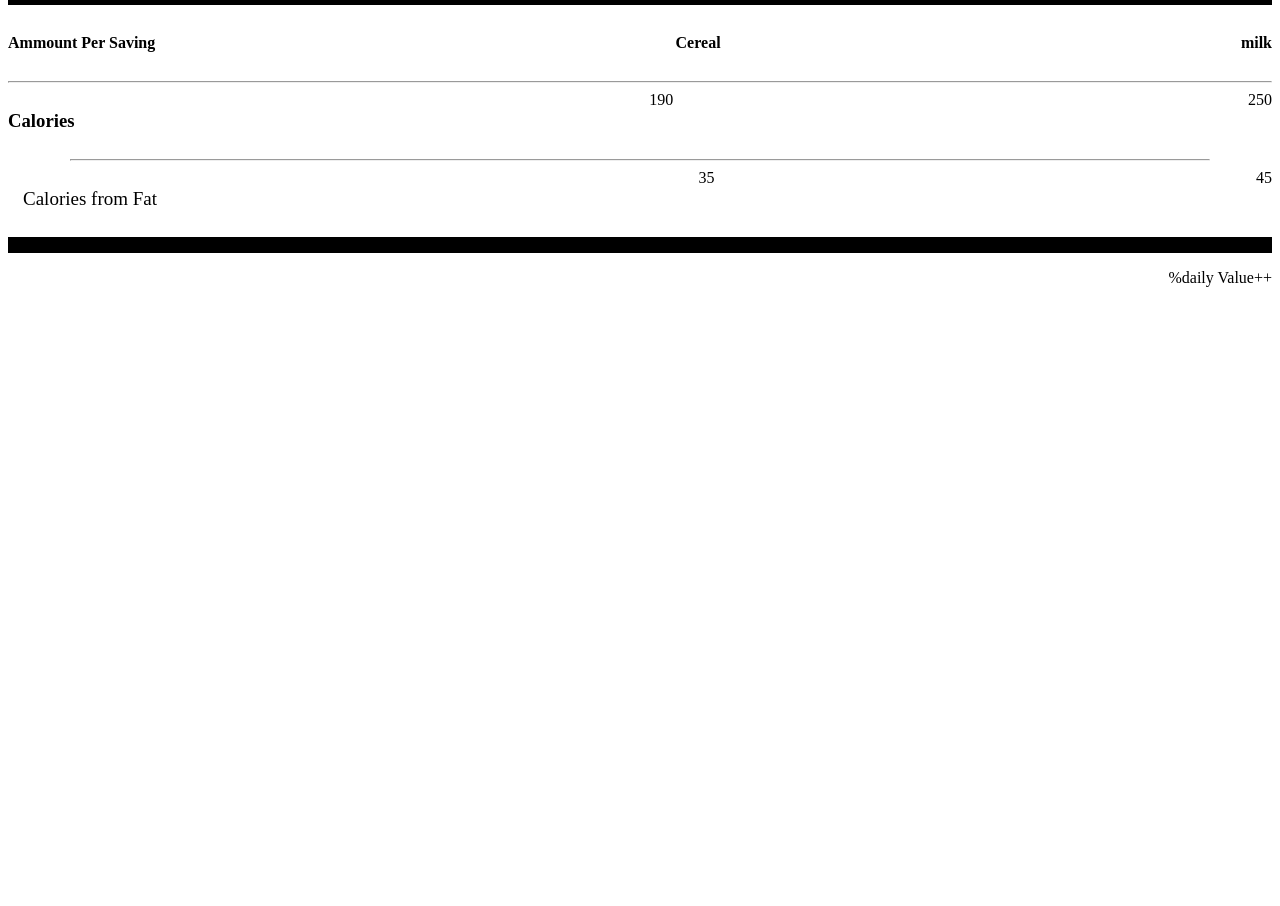
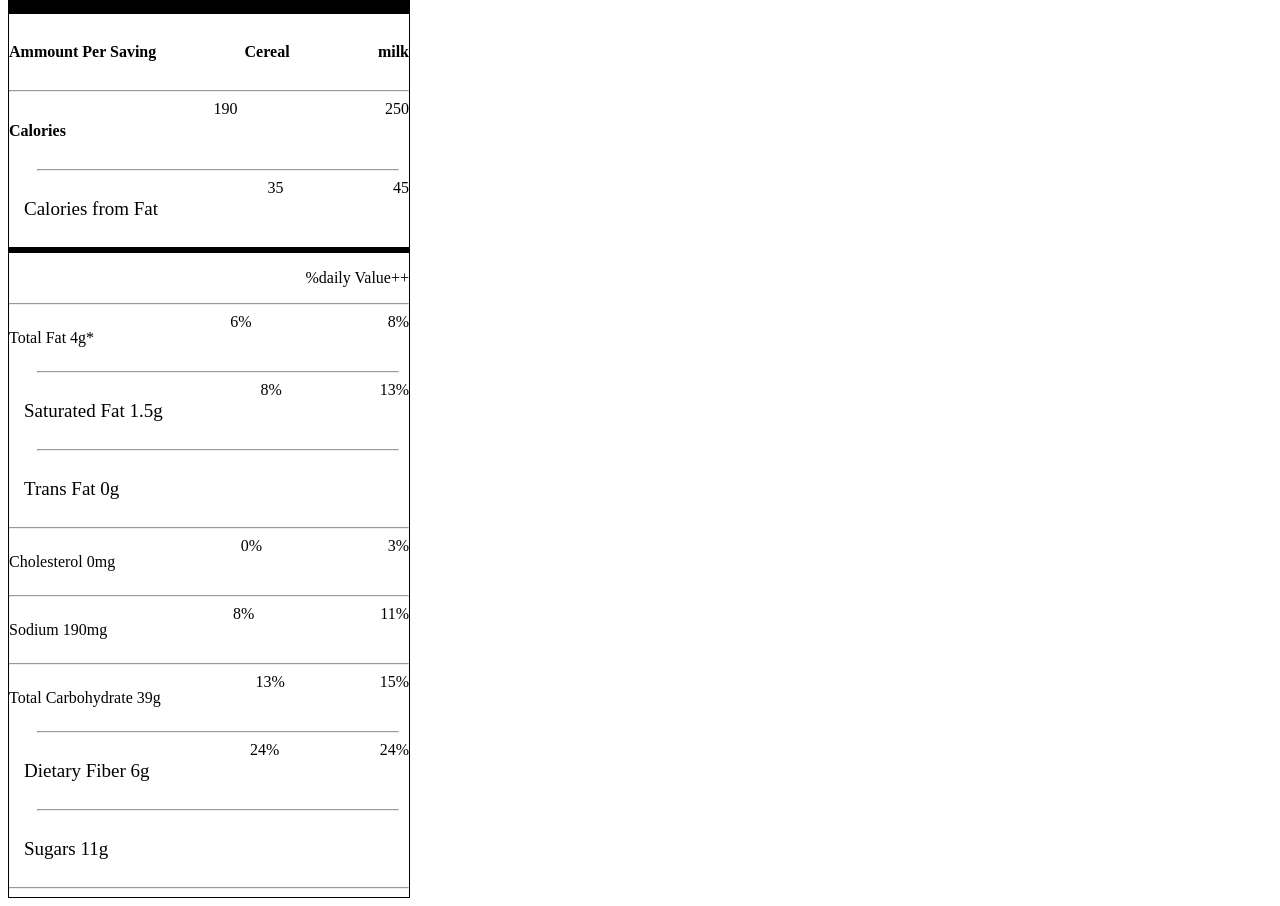
Before and after one commit to rbnptrc/CFLMS-CSS3-DAY03, a plain HTML site: page CFLMS-CSS3-DAY03-PairLeader Ruben - PairPartner Manuela Th/CSS3 DAY03_Intermediate Exercise -Flexitarian/index.html in a window 1280 px wide. Shown: the part 135-1041 px from the top of the page. Before the commit the page ends 800 px from the top, so only its background shows below. Drawn offline with Linux system fonts and the light colour scheme.

Commit message:
wrapped and updated

```diff
--- a/CFLMS-CSS3-DAY03-PairLeader Ruben - PairPartner Manuela Th/CSS3 DAY03_Intermediate Exercise -Flexitarian/index.html
+++ b/CFLMS-CSS3-DAY03-PairLeader Ruben - PairPartner Manuela Th/CSS3 DAY03_Intermediate Exercise -Flexitarian/index.html
@@ -9,7 +9,7 @@
 </head>
 
 <body>
-
+    <div id="container-box">
         <div class="header">
             <h1>Nutrition Facts</h1>
             <span>Serving Size 1 cup (50g)</span>
@@ -18,7 +18,8 @@
             <hr class="fat-line">
 
             <!--the sections from left to right-->
-        <div class="container-1line">
+            <div class="wrapper">
+                <div class="container">
 
                     <div class="left-box1">
                         <h4>Ammount Per Saving</h4>
@@ -35,10 +36,10 @@
                 </div>
                 <hr>
 
-        <div class="container-2line">
+                <div class="container">
 
                     <div class="left-box1">
-                <h3>Calories</h3>
+                        <h4>Calories</h4>
                     </div>
 
                     <div class="middle-box1">
@@ -53,7 +54,7 @@
 
                 <hr class="gray-line">
 
-        <div class="container-3line">
+                <div class="container">
 
                     <div class="left-box1">
                         <p class="line4">Calories from Fat</p>
@@ -69,9 +70,139 @@
 
                 </div>
 
-        <hr class="fat-line">
+                <hr class="medium-line">
 
-        <div><p id="lineright">%daily Value++</p></div>
+                <div>
+                    <p id="lineright">%daily Value++</p>
+                </div>
+                <hr>
+
+                <div class="container">
+
+                    <div class="left-box1">
+                        <p>Total Fat 4g*</p>
+                    </div>
+
+                    <div class="middle-box1">
+                        <span>6%</span>
+                    </div>
+
+                    <div class="right-box1">
+                        <span>8%</span>
+                    </div>
+
+                </div>
+
+                <hr class="gray-line">
+
+                <div class="container">
+
+                    <div class="left-box1">
+                        <p class="line4">Saturated Fat 1.5g</p>
+                    </div>
+
+                    <div class="middle-box1">
+                        <span>8%</span>
+                    </div>
+
+                    <div class="right-box1">
+                        <span>13%</span>
+                    </div>
+
+                </div>
+
+                <hr class="gray-line">
+
+                <div class="container">
+
+                    <div class="left-box1">
+                        <p class="line4">Trans Fat 0g</p>
+                    </div>
+                </div>
+
+                <hr>
+
+                <div class="container">
+
+                    <div class="left-box1">
+                        <p>Cholesterol 0mg</p>
+                    </div>
+
+                    <div class="middle-box1">
+                        <span>0%</span>
+                    </div>
+
+                    <div class="right-box1">
+                        <span>3%</span>
+                    </div>
+                </div>
+
+                <hr>
+                <div class="container">
+
+                    <div class="left-box1">
+                        <p>Sodium 190mg</p>
+                    </div>
+
+                    <div class="middle-box1">
+                        <span>8%</span>
+                    </div>
+
+                    <div class="right-box1">
+                        <span>11%</span>
+                    </div>
+                </div>
+                <hr>
+
+                <div class="container">
+
+                    <div class="left-box1">
+                        <p>Total Carbohydrate 39g</p>
+                    </div>
+
+                    <div class="middle-box1">
+                        <span>13%</span>
+                    </div>
+
+                    <div class="right-box1">
+                        <span>15%</span>
+                    </div>
+                </div>
+
+                <hr class="gray-line">
+
+                <div class="container">
+
+                    <div class="left-box1">
+                        <p class="line4">Dietary Fiber 6g</p>
+                    </div>
+
+                    <div class="middle-box1">
+                        <span>24%</span>
+                    </div>
+
+                    <div class="right-box1">
+                        <span>24%</span>
+                    </div>
+
+                </div>
+                <hr class="gray-line">
+
+                <div class="container">
+
+                    <div class="left-box1">
+                        <p class="line4">Sugars 11g</p>
+                    </div>
+                </div>
+                <hr>
+
+            </div>
+
+
+
+
+
+
 
 
 
--- a/CFLMS-CSS3-DAY03-PairLeader Ruben - PairPartner Manuela Th/CSS3 DAY03_Intermediate Exercise -Flexitarian/style.css
+++ b/CFLMS-CSS3-DAY03-PairLeader Ruben - PairPartner Manuela Th/CSS3 DAY03_Intermediate Exercise -Flexitarian/style.css
@@ -1,20 +1,9 @@
-/*#container-box {
+#container-box {
     border: 1px solid;
     width: 400px;
-    display: flex;
-}*/
-
-.container-1line {
-    display: flex;
-    justify-content: space-between;
 }
 
-.container-2line {
-    display: flex;
-    justify-content: space-between;
-}
-
-.container-3line {
+.wrapper .container {
     display: flex;
     justify-content: space-between;
 }
@@ -23,25 +12,27 @@
     border: 8px solid;
 }
 
-.gray-line{
-	/*display: flex;
+.gray-line {
+    /*display: flex;
 	flex-direction: flex-end;*/
-	width: 90%;
-	text-align: right;
-
-
+    width: 90%;
+    margin-right: 10px;
 }
 
 .medium-line {
     border: 3px solid;
 }
 
-
-.line4{
-	font-size: 19px;
-	padding-left: 15px;
+.line4 {
+    font-size: 19px;
+    margin-left: 15px;
 }
 
-#lineright{
- 	text-align: right;
+#lineright {
+    text-align: right;
 }
+
+.middle-box {
+    display: flex;
+    flex-direction: column;
+}
```
Lines whose indentation alone changed are shown as unchanged.
